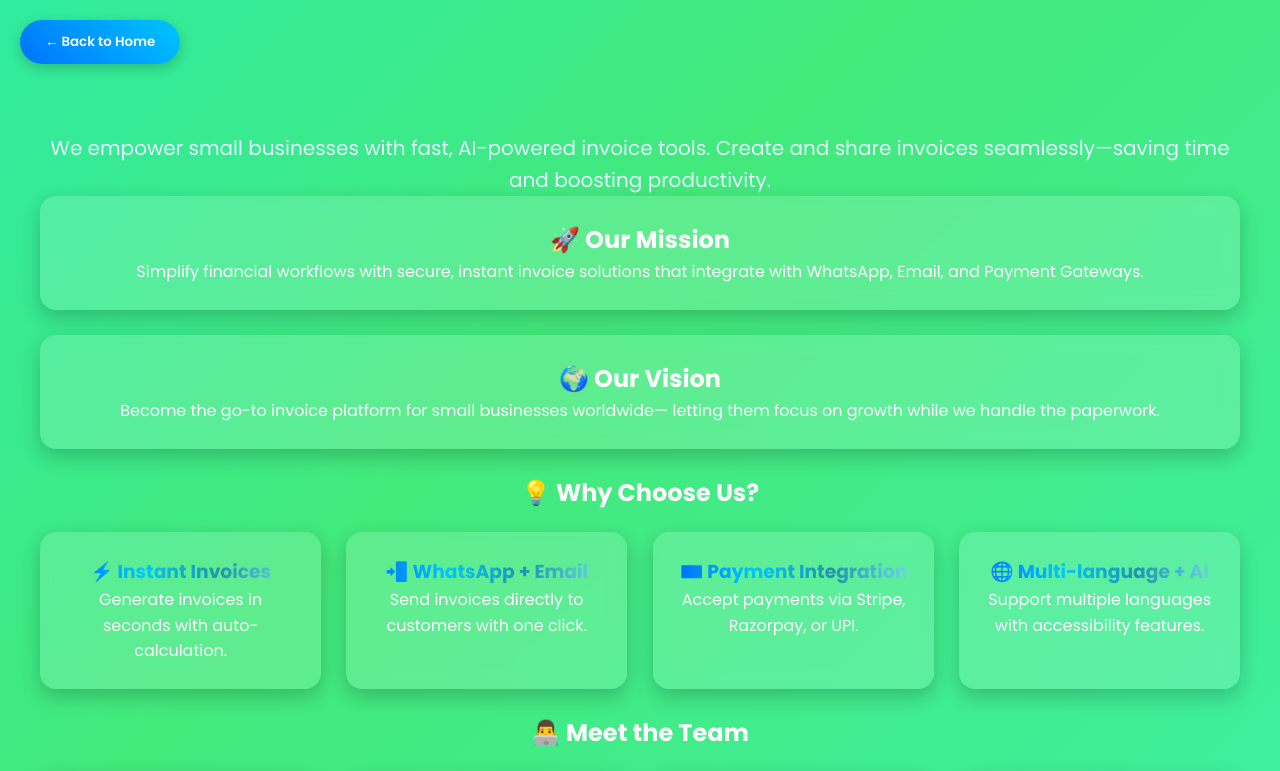
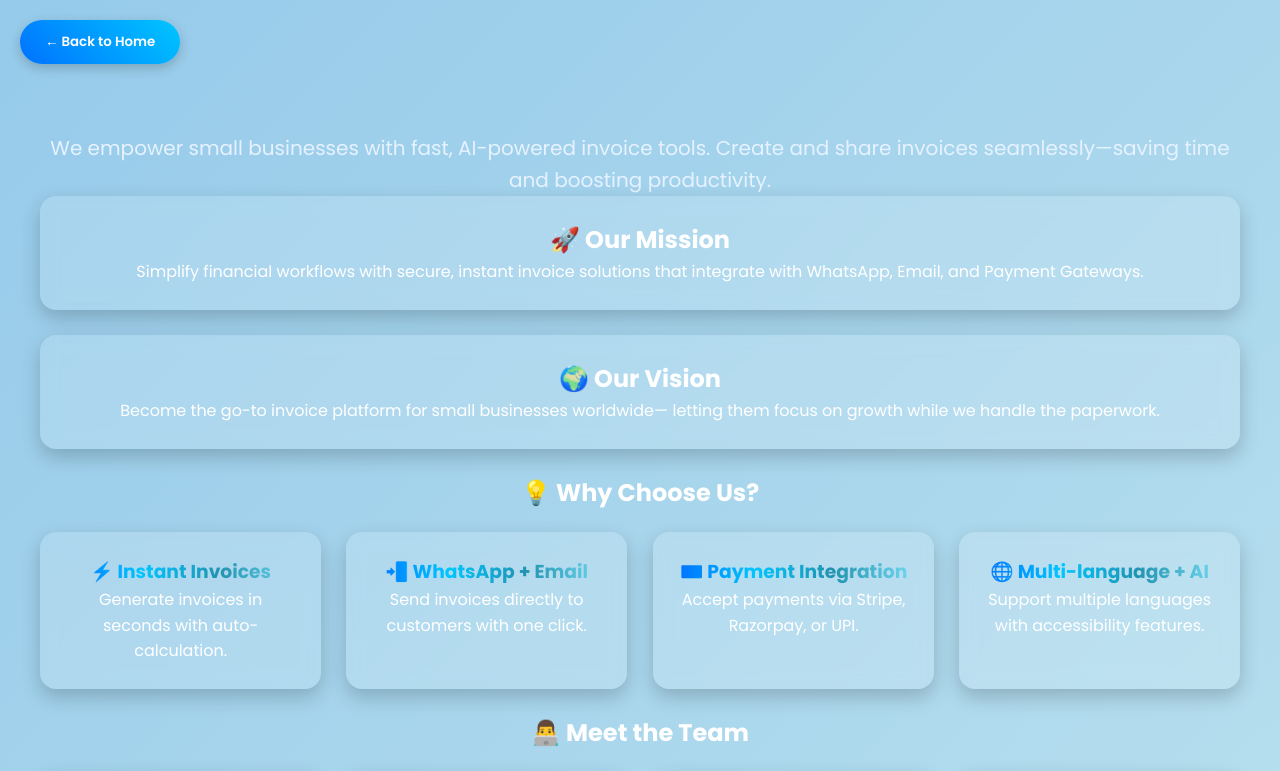
Before and after one commit to akankshapandit/FSD-hackathon, a React (Vite) app: page /about in a window 1280 px wide. Shown: the top 771 px of the page. Built offline with nearby package versions, Linux system fonts and the light colour scheme.

Commit message:
fix: updated about.css

```diff
--- a/src/Pages/About/About.css
+++ b/src/Pages/About/About.css
@@ -1,7 +1,7 @@
 .about-container {
   padding: 40px;
   font-family: 'Poppins', sans-serif;
-  background: linear-gradient(135deg, #4facfe, #00f2fe, #43e97b, #38f9d7);
+   background: linear-gradient(135deg, #4498e1, #d3f0f1);
   background-size: 400% 400%;
   animation: gradientBG 12s ease infinite;
   min-height: 100vh;
```
